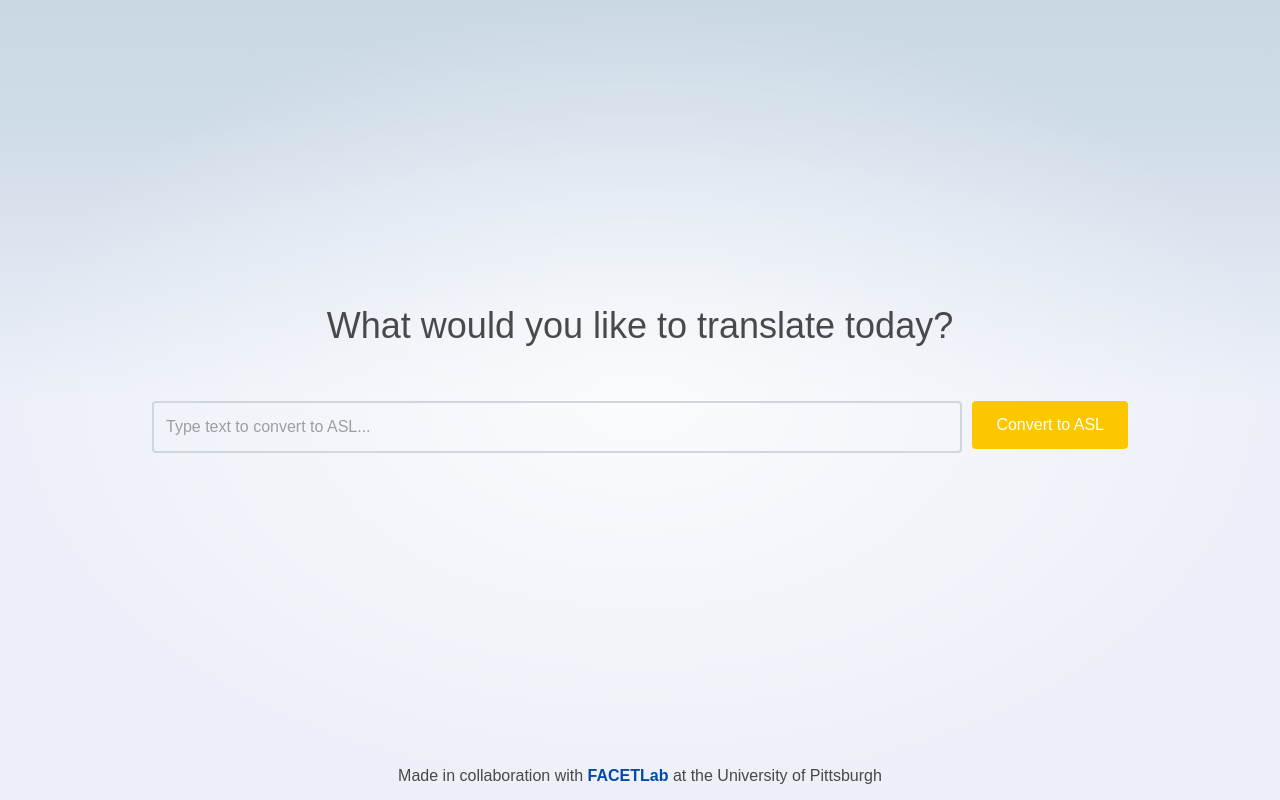
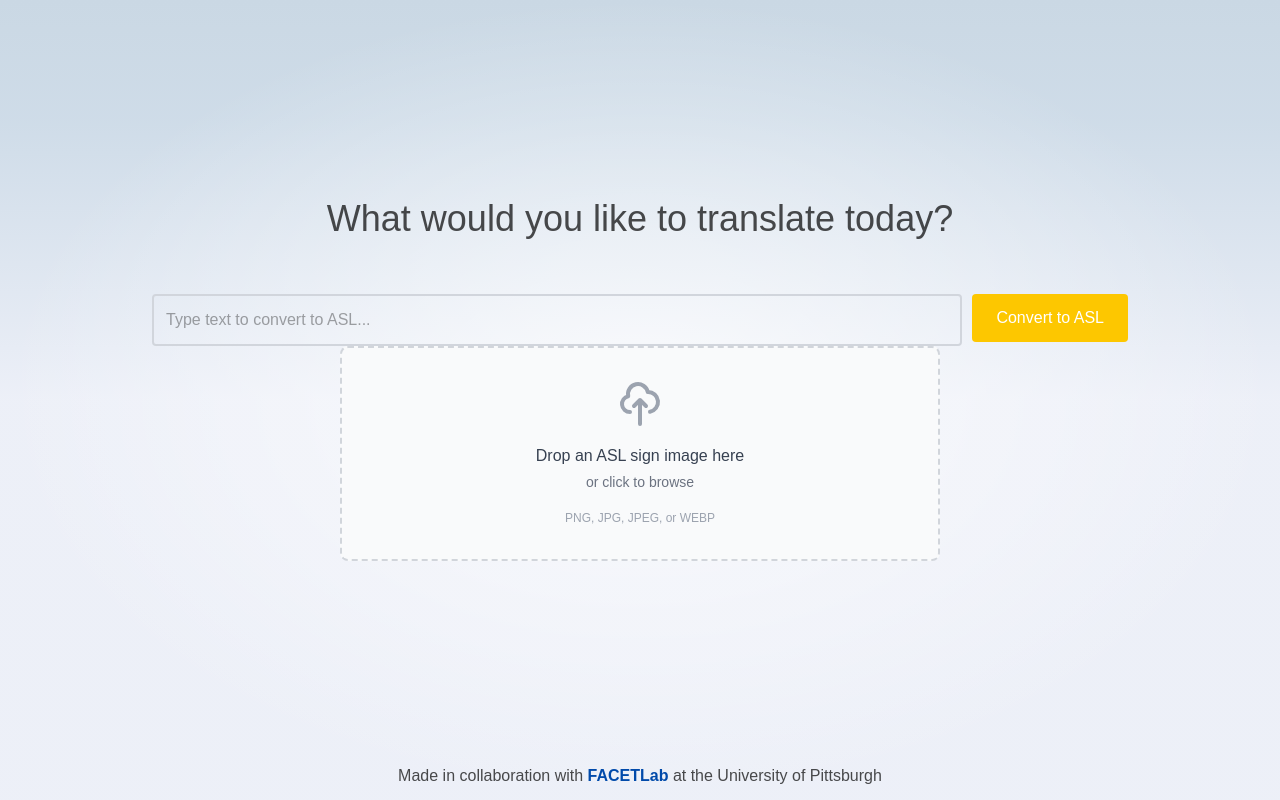
Before and after one commit to liambsulliva/bridge-dashboard, a SvelteKit app: page / in a window 1280 px wide. Built offline with nearby package versions, Linux system fonts and the light colour scheme.

Commit message:
asl sign upload

```diff
--- a/package.json
+++ b/package.json
@@ -15,7 +15,8 @@
 	},
 	"dependencies": {
 		"@fontsource-variable/inter": "^5.2.8",
-		"openai": "^4.80.0"
+		"openai": "^4.80.0",
+		"sharp": "^0.34.5"
 	},
 	"devDependencies": {
 		"@eslint/compat": "^1.4.0",
--- a/src/lib/stores/signLibrary.ts
+++ b/src/lib/stores/signLibrary.ts
@@ -79,7 +79,7 @@ function createInitialLibrary(): SignLibrary {
 
 export const signLibrary = writable<SignLibrary>(createInitialLibrary());
 
-// Reload a specific word sign from the filesystem (after generation)
+// Reload a specific word sign from the filesystem (after generation or upload)
 export async function reloadWordSign(word: string): Promise<void> {
 	const normalizedWord = word.toLowerCase();
 
@@ -88,11 +88,14 @@ export async function reloadWordSign(word: string): Promise<void> {
 		const imagePath = await import(`$lib/images/signs/${normalizedWord}.png`);
 
 		signLibrary.update((library) => {
+			// Determine if this is a single letter or a word
+			const isLetter = normalizedWord.length === 1 && /[a-z]/.test(normalizedWord);
+
 			library[normalizedWord] = {
 				char: normalizedWord,
 				path: imagePath.default,
 				alt: `ASL sign for ${normalizedWord}`,
-				type: 'word'
+				type: isLetter ? 'letter' : 'word'
 			};
 			return library;
 		});
--- a/src/routes/+page.svelte
+++ b/src/routes/+page.svelte
@@ -1,11 +1,13 @@
 <script lang="ts">
 	import TextInput from './TextInput.svelte';
 	import SignDisplay from './SignDisplay.svelte';
+	import ImageUpload from './ImageUpload.svelte';
 	import ImageGenerationModal from './ImageGenerationModal.svelte';
 	import { findAllMissingWords, reloadWordSign } from '$lib/stores/signLibrary';
 
 	let submittedText = $state('');
 	let pendingText = $state('');
+	let uploadedWord = $state('');
 	let isModalOpen = $state(false);
 	let missingWord = $state('');
 	let isGenerating = $state(false);
@@ -87,6 +89,13 @@
 		wordQueue = wordQueue.slice(1);
 		showNextModal();
 	}
+
+	function handleUploadSuccess(word: string) {
+		// Display the uploaded sign immediately
+		uploadedWord = word;
+		// Clear the text display since we're showing the uploaded sign
+		submittedText = '';
+	}
 </script>
 
 <svelte:head>
@@ -95,8 +104,9 @@
 </svelte:head>
 
 <section>
-	<SignDisplay text={submittedText} />
+	<SignDisplay text={submittedText} singleWord={uploadedWord} />
 	<TextInput onSubmit={handleTextSubmit} {isGenerating} />
+	<ImageUpload onUploadSuccess={handleUploadSuccess} />
 </section>
 
 <ImageGenerationModal
--- /dev/null
+++ b/src/routes/ImageUpload.svelte
@@ -0,0 +1,273 @@
+<script lang="ts">
+	import { reloadWordSign } from '$lib/stores/signLibrary';
+
+	let { onUploadSuccess } = $props<{
+		onUploadSuccess?: (word: string) => void;
+	}>();
+
+	let isDragging = $state(false);
+	let isUploading = $state(false);
+	let errorMessage = $state('');
+	let fileInput: HTMLInputElement;
+
+	async function handleFile(file: File) {
+		if (!file.type.startsWith('image/')) {
+			errorMessage = 'Please upload an image file (PNG, JPG, JPEG, or WEBP)';
+			return;
+		}
+
+		errorMessage = '';
+		isUploading = true;
+
+		try {
+			const formData = new FormData();
+			formData.append('image', file);
+
+			const response = await fetch('/api/recognize-sign', {
+				method: 'POST',
+				body: formData
+			});
+
+			const data = await response.json();
+
+			if (!response.ok) {
+				throw new Error(data.error || 'Failed to recognize sign');
+			}
+
+			console.log('Successfully recognized sign:', data.word);
+
+			// Reload the word sign in the library
+			await reloadWordSign(data.word);
+
+			// Notify parent component
+			if (onUploadSuccess) {
+				onUploadSuccess(data.word);
+			}
+
+			errorMessage = '';
+		} catch (error) {
+			console.error('Error uploading sign:', error);
+			errorMessage =
+				error instanceof Error ? error.message : 'Failed to upload and recognize the sign';
+		} finally {
+			isUploading = false;
+		}
+	}
+
+	function handleDrop(e: DragEvent) {
+		e.preventDefault();
+		isDragging = false;
+
+		const files = e.dataTransfer?.files;
+		if (files && files.length > 0) {
+			handleFile(files[0]);
+		}
+	}
+
+	function handleDragOver(e: DragEvent) {
+		e.preventDefault();
+		isDragging = true;
+	}
+
+	function handleDragLeave(e: DragEvent) {
+		e.preventDefault();
+		isDragging = false;
+	}
+
+	function handleFileInput(e: Event) {
+		const target = e.target as HTMLInputElement;
+		const files = target.files;
+		if (files && files.length > 0) {
+			handleFile(files[0]);
+		}
+	}
+
+	function openFileDialog() {
+		fileInput?.click();
+	}
+</script>
+
+<div class="upload-container">
+	<div
+		class="upload-zone"
+		class:dragging={isDragging}
+		class:uploading={isUploading}
+		ondrop={handleDrop}
+		ondragover={handleDragOver}
+		ondragleave={handleDragLeave}
+		onclick={openFileDialog}
+		role="button"
+		tabindex="0"
+		onkeydown={(e) => e.key === 'Enter' && openFileDialog()}
+	>
+		<input
+			bind:this={fileInput}
+			type="file"
+			accept="image/png,image/jpeg,image/jpg,image/webp"
+			onchange={handleFileInput}
+			style="display: none;"
+		/>
+
+		{#if isUploading}
+			<div class="upload-content">
+				<svg class="spinner" viewBox="0 0 24 24">
+					<circle
+						class="opacity-25"
+						cx="12"
+						cy="12"
+						r="10"
+						stroke="currentColor"
+						stroke-width="4"
+						fill="none"
+					/>
+					<path
+						class="opacity-75"
+						fill="currentColor"
+						d="M4 12a8 8 0 018-8V0C5.373 0 0 5.373 0 12h4zm2 5.291A7.962 7.962 0 014 12H0c0 3.042 1.135 5.824 3 7.938l3-2.647z"
+					/>
+				</svg>
+				<p class="upload-text">Recognizing sign...</p>
+			</div>
+		{:else}
+			<div class="upload-content">
+				<svg class="upload-icon" viewBox="0 0 24 24" fill="none" stroke="currentColor">
+					<path
+						stroke-linecap="round"
+						stroke-linejoin="round"
+						stroke-width="2"
+						d="M7 16a4 4 0 01-.88-7.903A5 5 0 1115.9 6L16 6a5 5 0 011 9.9M15 13l-3-3m0 0l-3 3m3-3v12"
+					/>
+				</svg>
+				<p class="upload-text">
+					<span class="upload-text-primary">Drop an ASL sign image here</span>
+					<span class="upload-text-secondary">or click to browse</span>
+				</p>
+				<p class="upload-hint">PNG, JPG, JPEG, or WEBP</p>
+			</div>
+		{/if}
+	</div>
+
+	{#if errorMessage}
+		<div class="error-message">
+			{errorMessage}
+		</div>
+	{/if}
+</div>
+
+<style>
+	.upload-container {
+		width: 100%;
+		max-width: 600px;
+		margin: 0 auto;
+	}
+
+	.upload-zone {
+		border: 2px dashed #d1d5db;
+		border-radius: 0.5rem;
+		padding: 2rem;
+		text-align: center;
+		cursor: pointer;
+		transition: all 0.2s ease;
+		background-color: #f9fafb;
+	}
+
+	.upload-zone:hover {
+		border-color: #fbbf24;
+		background-color: #fffbeb;
+	}
+
+	.upload-zone.dragging {
+		border-color: #fbbf24;
+		background-color: #fef3c7;
+		transform: scale(1.02);
+	}
+
+	.upload-zone.uploading {
+		cursor: not-allowed;
+		opacity: 0.7;
+	}
+
+	.upload-content {
+		display: flex;
+		flex-direction: column;
+		align-items: center;
+		gap: 1rem;
+	}
+
+	.upload-icon {
+		width: 3rem;
+		height: 3rem;
+		color: #9ca3af;
+	}
+
+	.spinner {
+		width: 3rem;
+		height: 3rem;
+		color: #fbbf24;
+		animation: spin 1s linear infinite;
+	}
+
+	@keyframes spin {
+		from {
+			transform: rotate(0deg);
+		}
+		to {
+			transform: rotate(360deg);
+		}
+	}
+
+	.upload-text {
+		margin: 0;
+		display: flex;
+		flex-direction: column;
+		gap: 0.25rem;
+	}
+
+	.upload-text-primary {
+		font-size: 1rem;
+		font-weight: 500;
+		color: #374151;
+	}
+
+	.upload-text-secondary {
+		font-size: 0.875rem;
+		color: #6b7280;
+	}
+
+	.upload-hint {
+		margin: 0;
+		font-size: 0.75rem;
+		color: #9ca3af;
+	}
+
+	.error-message {
+		margin-top: 0.75rem;
+		padding: 0.75rem;
+		background-color: #fef2f2;
+		border: 1px solid #fecaca;
+		border-radius: 0.375rem;
+		color: #dc2626;
+		font-size: 0.875rem;
+		text-align: center;
+	}
+
+	@media (max-width: 640px) {
+		.upload-zone {
+			padding: 1.5rem;
+		}
+
+		.upload-icon,
+		.spinner {
+			width: 2.5rem;
+			height: 2.5rem;
+		}
+
+		.upload-text-primary {
+			font-size: 0.875rem;
+		}
+
+		.upload-text-secondary {
+			font-size: 0.8125rem;
+		}
+	}
+</style>
--- a/src/routes/SignDisplay.svelte
+++ b/src/routes/SignDisplay.svelte
@@ -1,11 +1,20 @@
 <script lang="ts">
-	import { getSigns } from '$lib/stores/signLibrary';
+	import { getSigns, getSign } from '$lib/stores/signLibrary';
 	import type { Sign } from '$lib/stores/signLibrary';
 
-	let { text = '' } = $props();
+	let { text = '', singleWord = '' } = $props<{
+		text?: string;
+		singleWord?: string;
+	}>();
 
-	// Convert input string to arr of signs w/ store fn
-	let signs = $derived<Sign[]>(text ? getSigns(text) : []);
+	// If singleWord is provided, show only that sign
+	let signs = $derived.by<Sign[]>(() => {
+		if (singleWord) {
+			const sign = getSign(singleWord);
+			return sign ? [sign] : [];
+		}
+		return text ? getSigns(text) : [];
+	});
 
 	// Group signs into words (separated by spaces)
 	let wordGroups = $derived.by<Sign[][]>(() => {
--- /dev/null
+++ b/src/routes/api/recognize-sign/+server.ts
@@ -0,0 +1,99 @@
+import { json } from '@sveltejs/kit';
+import fs from 'fs';
+import { join } from 'path';
+import OpenAI from 'openai';
+import type { RequestHandler } from './$types';
+import { env } from '$env/dynamic/private';
+import sharp from 'sharp';
+
+const openai = new OpenAI({
+	apiKey: env.OPENAI_API_KEY || ''
+});
+
+export const POST: RequestHandler = async ({ request }) => {
+	try {
+		const formData = await request.formData();
+		const imageFile = formData.get('image') as File;
+
+		if (!imageFile || !imageFile.type.startsWith('image/')) {
+			return json({ error: 'Invalid image file' }, { status: 400 });
+		}
+
+		console.log('[STEP] Processing uploaded image:', imageFile.name);
+
+		// Convert the file to a buffer
+		const arrayBuffer = await imageFile.arrayBuffer();
+		const buffer = Buffer.from(arrayBuffer);
+
+		// Convert image to base64 for OpenAI Vision API
+		const base64Image = buffer.toString('base64');
+		const mimeType = imageFile.type;
+
+		console.log('[STEP] Analyzing image with OpenAI Vision API...');
+
+		// Use OpenAI Vision API to recognize the ASL sign
+		const response = await openai.chat.completions.create({
+			model: 'gpt-4o',
+			messages: [
+				{
+					role: 'user',
+					content: [
+						{
+							type: 'text',
+							text: 'What word or letter does this American Sign Language (ASL) sign represent? Respond with only the word or letter in lowercase, nothing else. If it shows multiple letters spelling a word, return the word. If you cannot identify it with confidence, respond with "unknown".'
+						},
+						{
+							type: 'image_url',
+							image_url: {
+								url: `data:${mimeType};base64,${base64Image}`
+							}
+						}
+					]
+				}
+			],
+			max_tokens: 50
+		});
+
+		const recognizedText = response.choices[0]?.message?.content?.trim().toLowerCase();
+
+		if (!recognizedText || recognizedText === 'unknown') {
+			console.log('[STEP] Could not recognize ASL sign from image');
+			return json({ error: 'Could not recognize the ASL sign from the image' }, { status: 400 });
+		}
+
+		// Sanitize the recognized word/letter
+		const sanitizedWord = recognizedText.replace(/[^a-z-]/g, '');
+		if (!sanitizedWord) {
+			console.log('[STEP] Invalid word format after sanitization:', recognizedText);
+			return json({ error: 'Invalid word format recognized' }, { status: 400 });
+		}
+
+		console.log('[STEP] Recognized ASL sign as:', sanitizedWord);
+
+		// Convert image to PNG and save to signs folder
+		const imagePath = join(process.cwd(), 'src', 'lib', 'images', 'signs', `${sanitizedWord}.png`);
+
+		// Use sharp to convert and optimize the image
+		await sharp(buffer)
+			.png()
+			.resize(1024, 1024, { fit: 'contain', background: { r: 255, g: 255, b: 255, alpha: 1 } })
+			.toFile(imagePath);
+
+		console.log(`[STEP] Successfully saved image to: ${imagePath}`);
+
+		return json({
+			success: true,
+			word: sanitizedWord,
+			path: `/src/lib/images/signs/${sanitizedWord}.png`
+		});
+	} catch (error) {
+		console.error('Error recognizing sign:', error);
+		return json(
+			{
+				error: 'Failed to recognize sign image',
+				details: error instanceof Error ? error.message : 'Unknown error'
+			},
+			{ status: 500 }
+		);
+	}
+};
```
Also changed, not shown: src/lib/images/signs/n.png, 1 other file (tests, documents, lock files or other folders).
